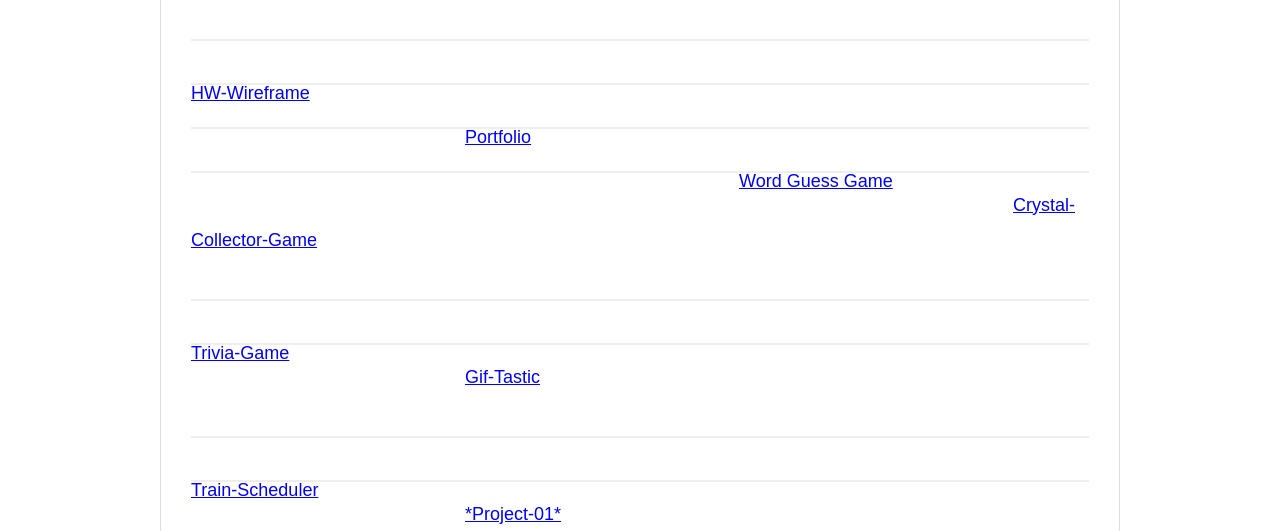
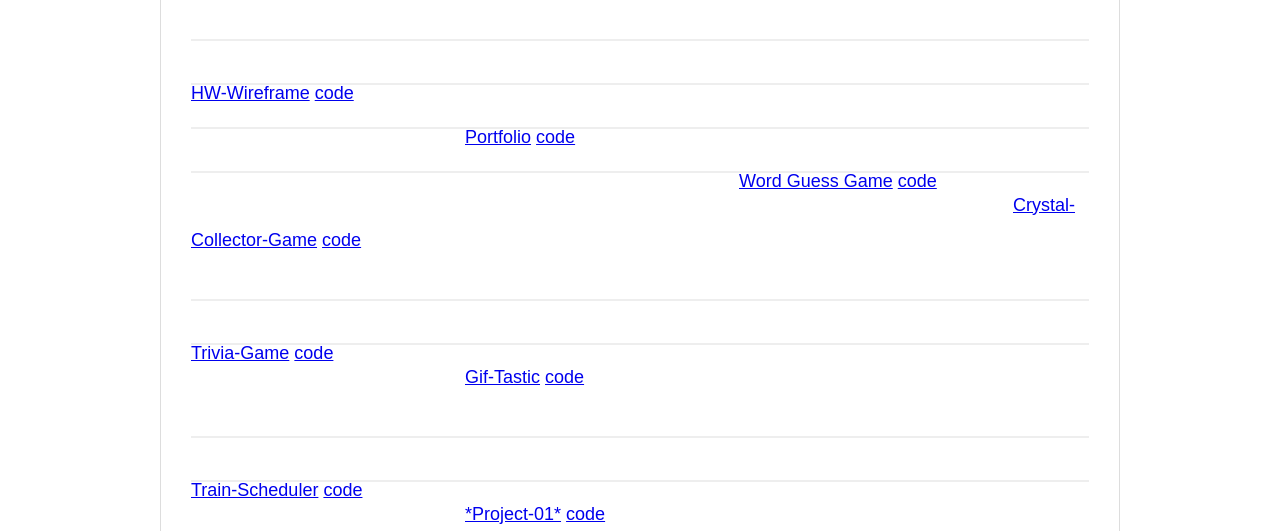
Before and after one commit to marleymarie/Responsive-Portfolio, a plain HTML site: page portfolio.html in a window 1280 px wide. Shown: the part 269-800 px from the top of the page. Drawn offline with Linux system fonts and the light colour scheme.

Commit message:
added links for the code of each assignment.

```diff
--- a/portfolio.html
+++ b/portfolio.html
@@ -29,42 +29,50 @@
       <h3></h3>
       <div class="work">
       <a href="https://marleymarie.github.io/HW-Wireframe/">HW-Wireframe</a>
+      <a href="https://github.com/marleymarie/HW-Wireframe">code</a>
       </div>
 
       <h3></h3>
       <div class="work">
       <a href="https://marleymarie.github.io/Responsive-Portfolio/">Portfolio</a>
+      <a href="https://github.com/marleymarie/Updated-Portfolio">code</a>
       </div>
 
       <h3></h3>
       <div class="work">
       <a href="https://marleymarie.github.io/Word-Guess-Game/">Word Guess Game</a>
+      <a href="https://github.com/marleymarie/Word-Guess-Game">code</a>
       </div>
 
 
       <h3></h3>
       <div class="work1">
       <a href="https://marleymarie.github.io/unit-4-game/">Crystal-Collector-Game</a>
+      <a href="https://github.com/marleymarie/unit-4-game">code</a>
       </div>
 
       <h3></h3>
       <div class="work">
       <a href="https://marleymarie.github.io/TriviaGame/">Trivia-Game</a>
+      <a href="https://github.com/marleymarie/TriviaGame">code</a>
       </div>
 
       <h3></h3>
       <div class="work1">
       <a href="https://marleymarie.github.io/GifTastic/">Gif-Tastic</a>
+      <a href="https://github.com/marleymarie/GifTastic">code</a>
       </div>
 
       <h3></h3>
       <div class="work">
       <a href="https://marleymarie.github.io/Train-Scheduler/"> Train-Scheduler</a>
+      <a href="https://github.com/marleymarie/Train-Scheduler">code</a>
       </div>
 
       <h3></h3>
       <div class="work1">
       <a href="https://caleb-mattson.github.io/Project-01/">*Project-01*</a>
+      <a href="https://github.com/Caleb-Mattson/Project-01">code</a>
       </div>
 
       <h3></h3>
```
